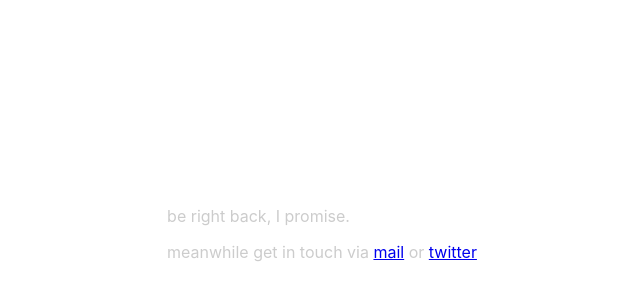
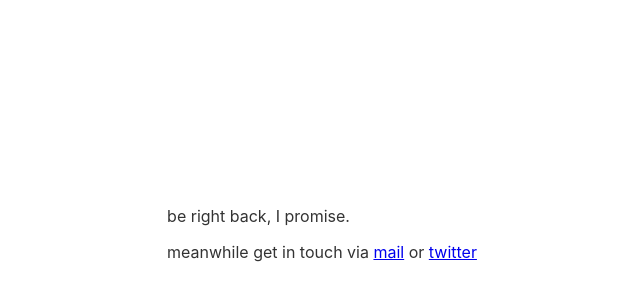
Before and after one commit to MarioSo/MarioSo, a plain HTML site: page index.html in a window 1280 px wide. Shown: the part 166-466 px from the top of the page, without its empty margins (318-958 px from the left). Drawn offline with Linux system fonts and the light colour scheme.

Commit message:
make it darker

```diff
--- a/index.html
+++ b/index.html
@@ -17,7 +17,7 @@
         top: 50%;
         left: 50%;
         transform: translate(-50%,-50%);
-        color: #ccc;
+        color: #333;
       }
     </style>
   </head>
```
